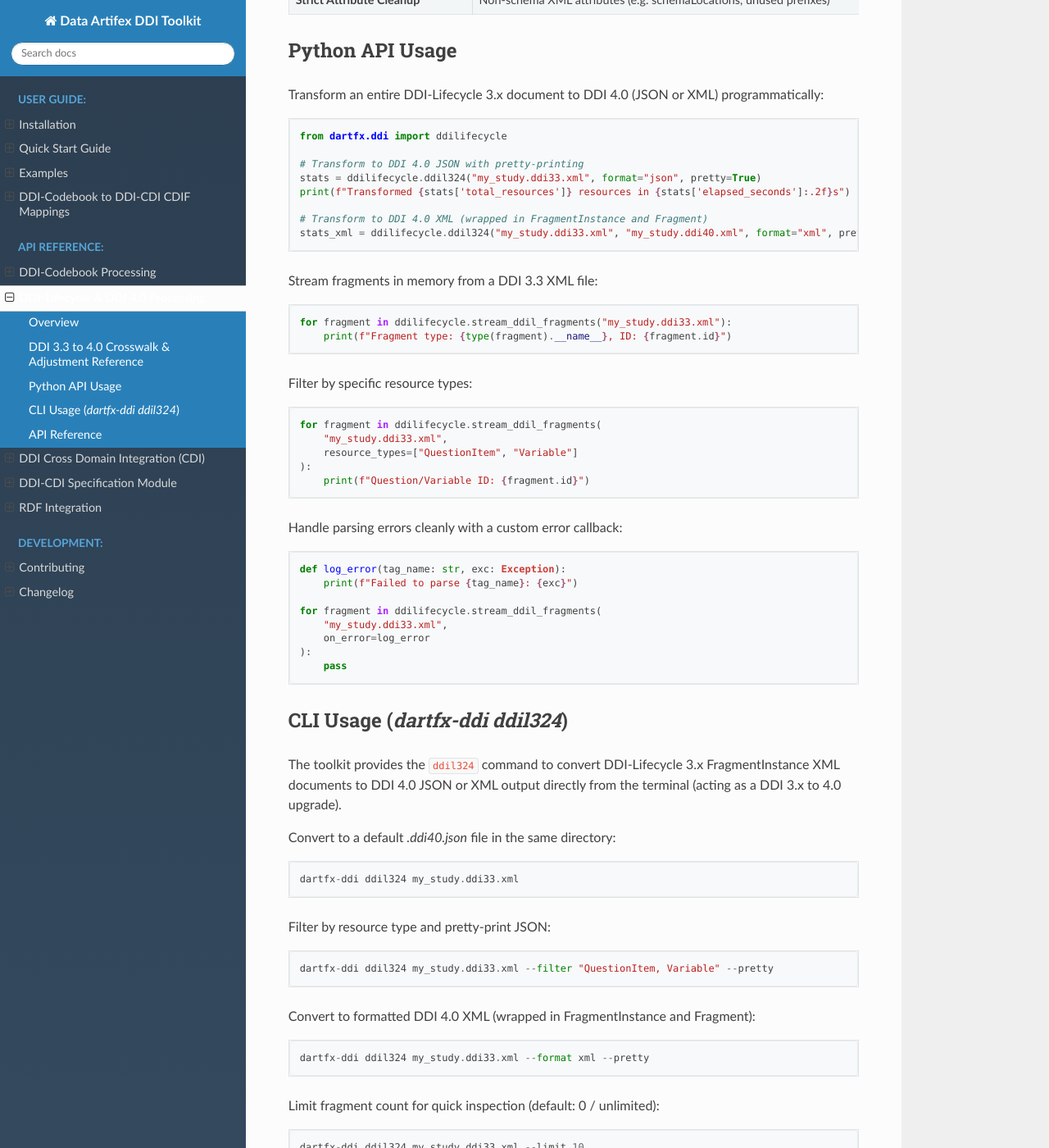
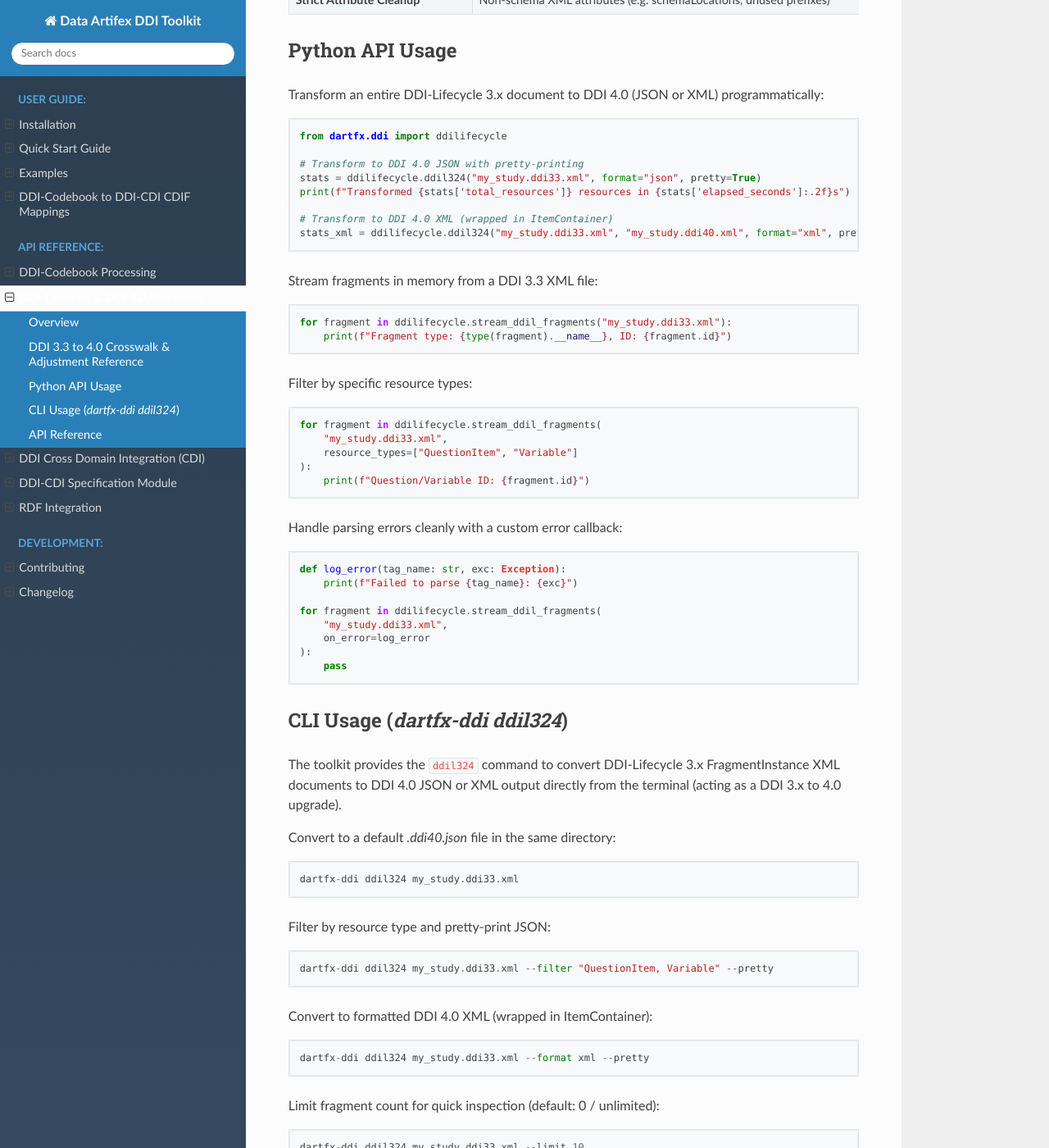
Before and after one commit to DataArtifex/ddi-toolkit, a Sphinx documentation site: the page built from docs/source/ddilifecycle.rst, in a window 1280 px wide and 1400 px high, scrolled down 987 px. Shown: the whole window at 82% size. Built offline with Sphinx 7.4.7 and the Read the Docs theme 3.1.0, drawn with Linux system fonts in a browser that asks for light colours.

Commit message:
refactor: replace FragmentInstance with ItemContainer for DDI 4.0 serialization outputs

```diff
--- a/docs/source/changelog.rst
+++ b/docs/source/changelog.rst
@@ -10,8 +10,8 @@ DDI-Lifecycle Fragment Streaming & Polymorphic Serialization
 ~~~~~~~~~~~~~~~~~~~~~~~~~~~~~~~~~~~~~~~~~~~~~~~~~~~~~~~~~~~~~
 
 - Added ``ddilifecycle`` subpackage for streaming and parsing DDI-Lifecycle 3.3 XML documents fragment-by-fragment into DDI 4.0 RC1 Pydantic models.
-- Added Python utility function ``ddilifecycle.ddil324(...)`` for programmatic document-level transformation from DDI-Lifecycle 3.x FragmentInstance XML to DDI 4.0 JSON or XML with statistics collection.
-- Added CLI subcommand ``dartfx-ddi ddil324`` to transform DDI-Lifecycle 3.x FragmentInstance XML documents to DDI 4.0 (JSON/XML) with automatic output filename mapping (e.g. ``.ddi33.xml`` -> ``.ddi40.json``), live progress bar (``--progress`` / ``--no-progress``), pretty-printing (``--pretty`` / ``-p``), resource filtering (``--filter``), performance statistics (``--stats`` / ``--no-stats``), error statistics grouped by error type and resource type, and default unlimited streaming.
+- Added Python utility function ``ddilifecycle.ddil324(...)`` for programmatic document-level transformation from DDI-Lifecycle 3.x FragmentInstance XML to DDI 4.0 ``ItemContainer`` JSON (``{"items": [...]}``) or XML (``<ItemContainer>...``) with statistics collection.
+- Added CLI subcommand ``dartfx-ddi ddil324`` to transform DDI-Lifecycle 3.x FragmentInstance XML documents to DDI 4.0 ``ItemContainer`` output files (JSON/XML) with automatic output filename mapping (e.g. ``.ddi33.xml`` -> ``.ddi40.json``), live progress bar (``--progress`` / ``--no-progress``), pretty-printing (``--pretty`` / ``-p``), resource filtering (``--filter``), performance statistics (``--stats`` / ``--no-stats``), error statistics grouped by error type and resource type, and default unlimited streaming.
 - Added ``on_error`` and ``on_progress`` callback hooks to ``stream_ddil_fragments`` for real-time progress and non-spammy error tracking.
 - Annotated polymorphic substitution fields in COGS PythonPydantic publisher and generated models (``model_4_0_rc1.py``) with ``SerializeAsAny`` to preserve subclass properties (``LiteralTextType.text``, ``CodeDomainType.code_list_reference``, etc.) in JSON output.
 - Fixed XML text wrapping for numeric and statistic elements (``StatisticDoubleType``).
--- a/docs/source/ddilifecycle.rst
+++ b/docs/source/ddilifecycle.rst
@@ -61,7 +61,7 @@ Transform an entire DDI-Lifecycle 3.x document to DDI 4.0 (JSON or XML) programm
    stats = ddilifecycle.ddil324("my_study.ddi33.xml", format="json", pretty=True)
    print(f"Transformed {stats['total_resources']} resources in {stats['elapsed_seconds']:.2f}s")
 
-   # Transform to DDI 4.0 XML (wrapped in FragmentInstance and Fragment)
+   # Transform to DDI 4.0 XML (wrapped in ItemContainer)
    stats_xml = ddilifecycle.ddil324("my_study.ddi33.xml", "my_study.ddi40.xml", format="xml", pretty=True)
 
 Stream fragments in memory from a DDI 3.3 XML file::
@@ -101,7 +101,7 @@ Filter by resource type and pretty-print JSON::
 
    dartfx-ddi ddil324 my_study.ddi33.xml --filter "QuestionItem, Variable" --pretty
 
-Convert to formatted DDI 4.0 XML (wrapped in FragmentInstance and Fragment)::
+Convert to formatted DDI 4.0 XML (wrapped in ItemContainer)::
 
    dartfx-ddi ddil324 my_study.ddi33.xml --format xml --pretty
 
```
Also changed, not shown: CHANGELOG.md (+2 -2 lines), README.md (+1 -1 lines), 3 other files.
